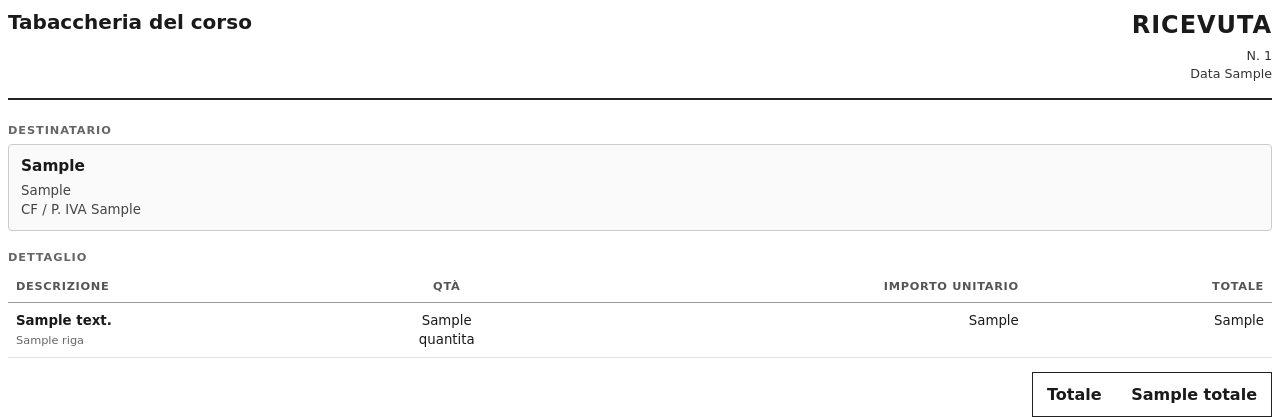
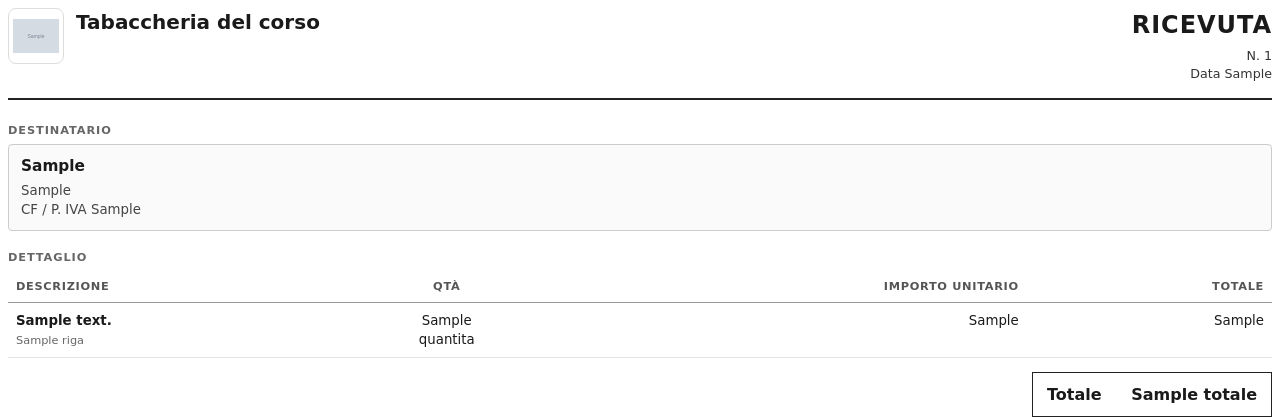
Before and after one commit to dennys78/myTab, a Django app: template reconciliation/templates/reconciliation/ricevuta_pdf.html in a window 1280 px wide. Shown: the top 420 px of the page. Run offline with Django 4.2, Linux system fonts and the light colour scheme; data comes from the database, SQL or seed files in the repository; tables that the repository leaves empty hold one stand-in row (values such as "Sample post"); the template is opened without the code that fills it: values that come from a table or form of the project are taken from there, most other values are stand-ins (such as "Sample title", 1, 10 or a date in 2020); grey boxes marked "Sample" are stand-in pictures.

Commit message:
feat: add company logo to receipt PDF header
Embed the project logo in receipt PDFs with a safe fallback so branded headers render without external assets.

Co-authored-by: Cursor <cursoragent@cursor.com>

```diff
--- a/reconciliation/templates/reconciliation/ricevuta_pdf.html
+++ b/reconciliation/templates/reconciliation/ricevuta_pdf.html
@@ -34,6 +34,23 @@
       font-size: 15pt;
       font-weight: 700;
       margin: 0 0 6px;
+    }
+
+    .company-head {
+      display: flex;
+      align-items: flex-start;
+      gap: 12px;
+    }
+
+    .company-logo {
+      width: 56px;
+      height: 56px;
+      object-fit: contain;
+      border: 1px solid #ddd;
+      border-radius: 8px;
+      padding: 4px;
+      background: #fff;
+      flex: 0 0 auto;
     }
 
     .muted {
@@ -170,6 +187,11 @@
 <body>
   <header class="header">
     <div>
+      <div class="company-head">
+        {% if logo_data_uri %}
+          <img class="company-logo" src="{{ logo_data_uri }}" alt="Logo aziendale" />
+        {% endif %}
+        <div>
           <p class="company-name">{{ company.denominazione }}</p>
           {% if company.indirizzo %}
             <p class="muted">{{ company.indirizzo|linebreaksbr }}</p>
@@ -177,6 +199,8 @@
           {% if company.piva %}
             <p class="muted">P. IVA {{ company.piva }}</p>
           {% endif %}
+        </div>
+      </div>
     </div>
     <div class="doc-title">
       <h1>Ricevuta</h1>
```
Also changed, not shown: reconciliation/ricevuta_pdf.py (+21 -0 lines). Lines whose indentation alone changed are shown as unchanged.
